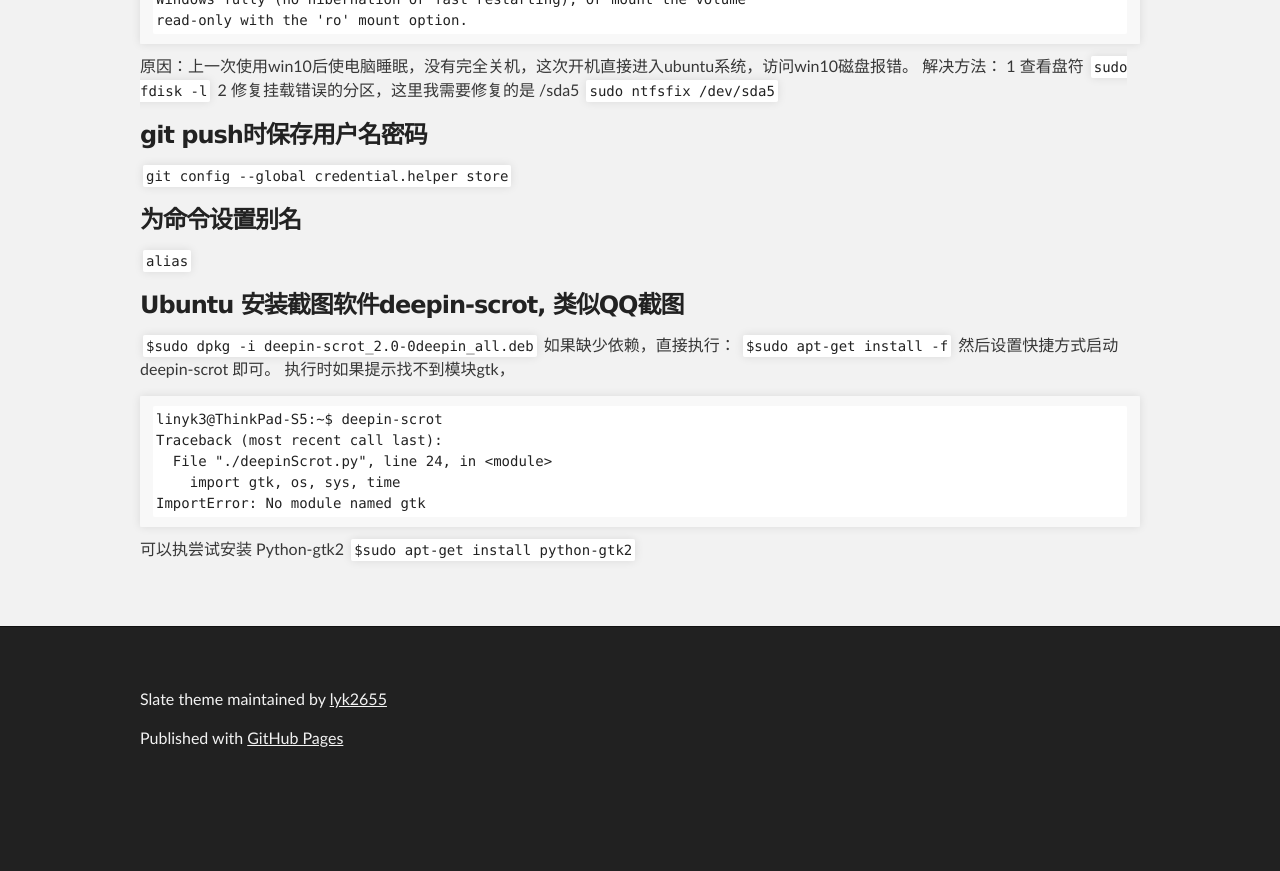
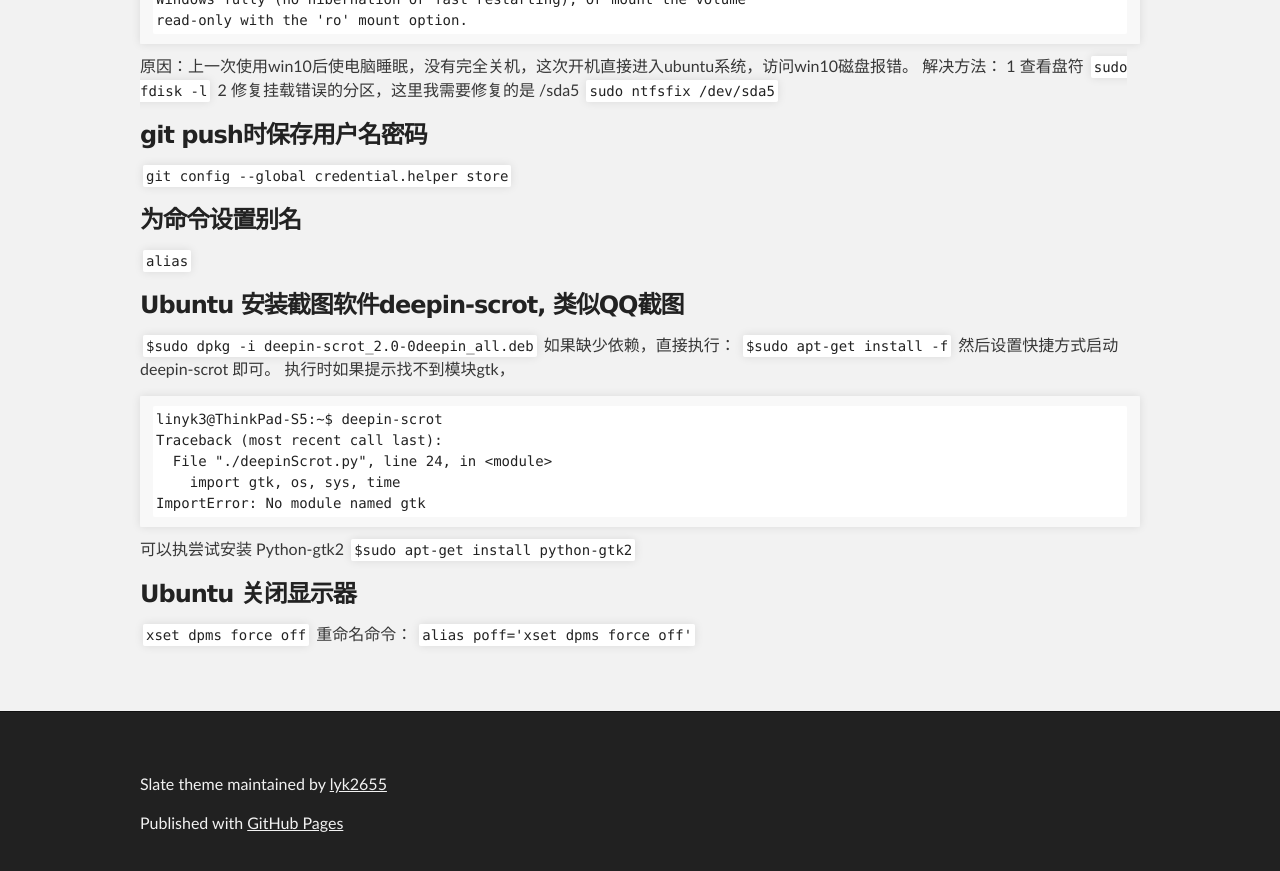
Before and after one commit to lyk2655/hello-world, a Jekyll site: the page built from index.md, in a window 1280 px wide and 900 px high, scrolled down 2106 px. Shown: the top 871 px of the window. Built offline with Jekyll 4.4.1, drawn with Linux system fonts in a browser that asks for light colours; our own code applies the rules of GitHub Pages for plain Markdown files; before the commit the page ends 2921 px from its top, so only the background shows below that.

Commit message:
关闭显示器

````diff
--- a/index.md
+++ b/index.md
@@ -119,3 +119,8 @@ ImportError: No module named gtk
 ```
 可以执尝试安装 Python-gtk2
 `$sudo apt-get install  python-gtk2`
+
+### Ubuntu 关闭显示器
+`xset dpms force off`
+重命名命令：
+`alias poff='xset dpms force off'`
````
